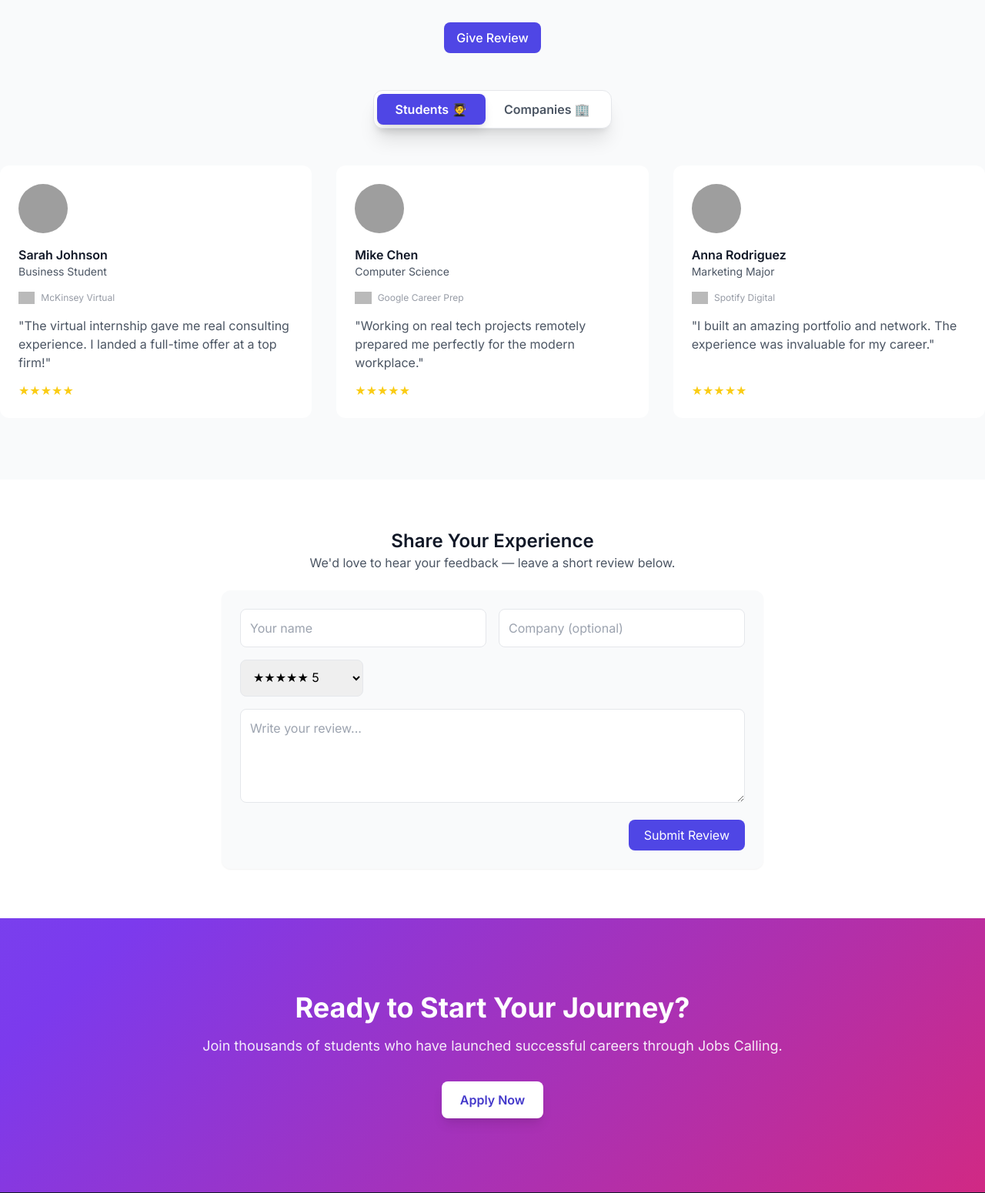
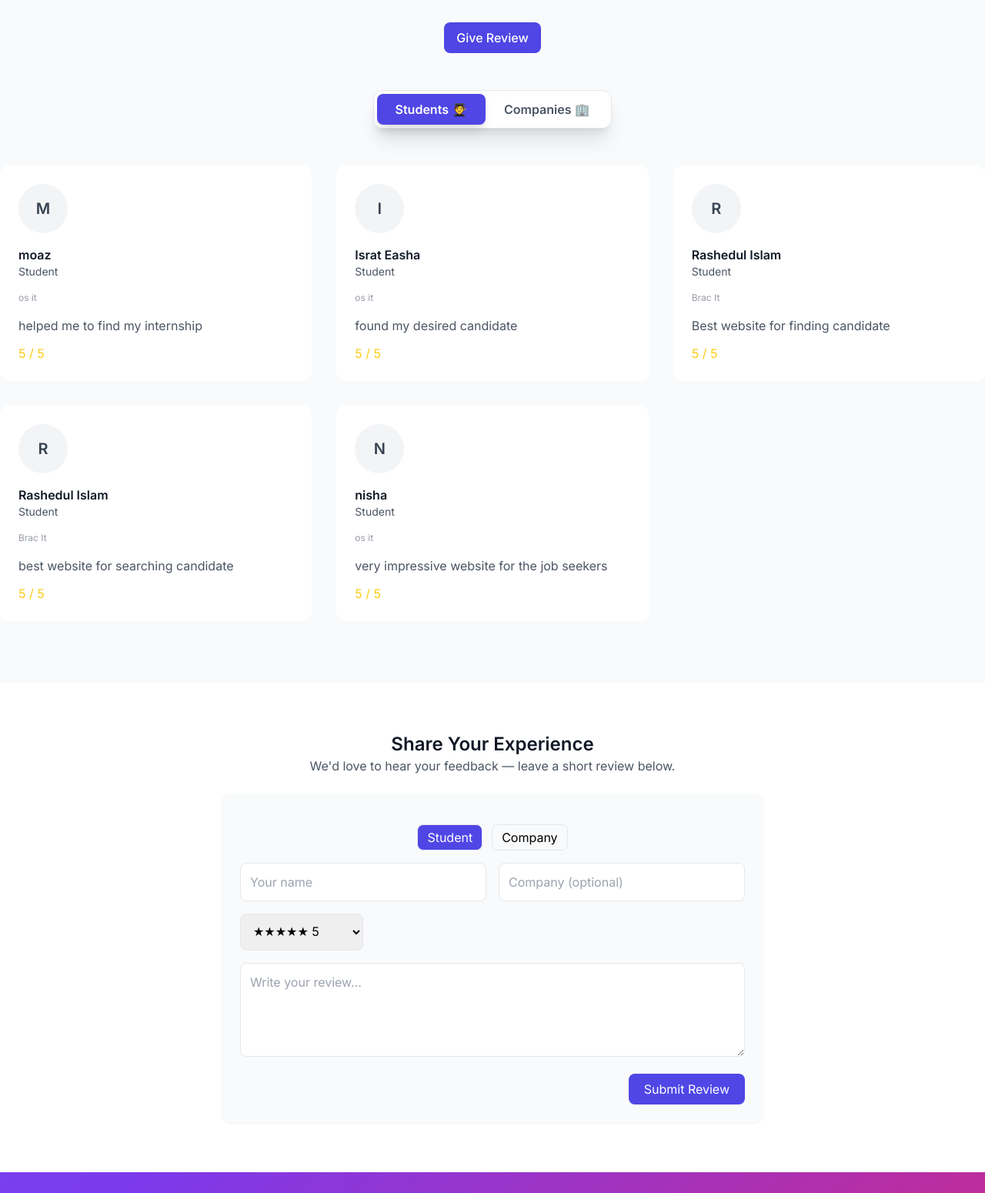
Before and after one commit to shafi275/Jobs_Calling, a Django app: page / in a window 1280 px wide. Shown: the part 2795-4345 px from the top of the page at 77% size. Run offline with Django 5.2, Linux system fonts and the light colour scheme; data comes from the database, SQL or seed files in the repository; both versions use the stored data as it was after the commit; some libraries are stand-ins or nearby versions; grey boxes are pictures that could not be loaded.

Commit message:
final project with all features

```diff
--- a/jobscalling/home/templates/landing.html
+++ b/jobscalling/home/templates/landing.html
@@ -272,65 +272,48 @@
         </div>
 
         <div id="student-content" class="grid grid-cols-1 md:grid-cols-3 gap-8 reveal testimonial-content active-content">
+          {% for r in student_reviews %}
             <div class="bg-white rounded-xl p-6 card-hover flex flex-col tilt">
-                <img src="https://images.unsplash.com/photo-1607746882042-944635dfe10e?ixlib=rb-4.0.3&auto=format&fit=crop&w=600&q=80" alt="Sarah Johnson" class="rounded-full w-16 h-16 object-cover mb-4">
-                <div class="font-semibold text-gray-900">Sarah Johnson</div>
-                <div class="text-gray-600 text-sm mb-4">Business Student</div>
-                <div class="flex items-center gap-2 mb-4 opacity-70">
-                    <img src="https://logo.clearbit.com/mckinsey.com" alt="Company" class="h-4">
-                    <span class="text-xs text-gray-500">McKinsey Virtual</span>
-                </div>
-                <p class="text-gray-600 flex-grow">"The virtual internship gave me real consulting experience. I landed a full-time offer at a top firm!"</p>
-                <div class="flex text-yellow-400 mt-3">★★★★★</div>
+              <div class="rounded-full w-16 h-16 object-cover mb-4 bg-gray-100 flex items-center justify-center text-xl font-semibold text-gray-700">{{ r.name|slice:":1"|upper }}</div>
+              <div class="font-semibold text-gray-900">{{ r.name }}</div>
+              <div class="text-gray-600 text-sm mb-4">Student</div>
+              <div class="flex items-center gap-2 mb-4 opacity-70">
+                {% if r.company %}
+                  <span class="text-xs text-gray-500">{{ r.company }}</span>
+                {% endif %}
+              </div>
+              <p class="text-gray-600 flex-grow">{{ r.review }}</p>
+              <div class="flex text-yellow-400 mt-3">{{ r.rating }} / 5</div>
             </div>
-            <div class="bg-white rounded-xl p-6 card-hover flex flex-col tilt">
-                <img src="https://images.unsplash.com/photo-1603415526960-f8f0a42e3f8f?ixlib=rb-4.0.3&auto=format&fit=crop&w=600&q=80" alt="Mike Chen" class="rounded-full w-16 h-16 object-cover mb-4">
-                <div class="font-semibold text-gray-900">Mike Chen</div>
-                <div class="text-gray-600 text-sm mb-4">Computer Science</div>
-                <div class="flex items-center gap-2 mb-4 opacity-70">
-                    <img src="https://logo.clearbit.com/google.com" alt="Company" class="h-4">
-                    <span class="text-xs text-gray-500">Google Career Prep</span>
-                </div>
-                <p class="text-gray-600 flex-grow">"Working on real tech projects remotely prepared me perfectly for the modern workplace."</p>
-                <div class="flex text-yellow-400 mt-3">★★★★★</div>
-            </div>
-            <div class="bg-white rounded-xl p-6 card-hover flex flex-col tilt">
-                <img src="https://images.unsplash.com/photo-1607746881983-4f3f90d0a7a7?ixlib=rb-4.0.3&auto=format&fit=crop&w=600&q=80" alt="Anna Rodriguez" class="rounded-full w-16 h-16 object-cover mb-4">
-                <div class="font-semibold text-gray-900">Anna Rodriguez</div>
-                <div class="text-gray-600 text-sm mb-4">Marketing Major</div>
-                <div class="flex items-center gap-2 mb-4 opacity-70">
-                    <img src="https://logo.clearbit.com/spotify.com" alt="Company" class="h-4">
-                    <span class="text-xs text-gray-500">Spotify Digital</span>
-                </div>
-                <p class="text-gray-600 flex-grow">"I built an amazing portfolio and network. The experience was invaluable for my career."</p>
-                <div class="flex text-yellow-400 mt-3">★★★★★</div>
-            </div>
+          {% empty %}
+            <div class="col-span-1 text-center text-gray-500">No student testimonials yet.</div>
+          {% endfor %}
         </div>
 
         <div id="company-content" class="grid grid-cols-1 md:grid-cols-3 gap-8 reveal testimonial-content" style="display: none;">
+          {% for r in company_reviews %}
             <div class="bg-white rounded-xl p-6 card-hover flex flex-col tilt">
-                <img src="https://logo.clearbit.com/microsoft.com" alt="Microsoft Logo" class="w-16 h-16 object-contain mb-4">
-                <div class="font-semibold text-gray-900">Sarah Lee</div>
-                <div class="text-gray-600 text-sm mb-4">HR Director, Microsoft</div>
-                <p class="text-gray-600 flex-grow">"Jobs Calling is our pipeline for pre-vetted, high-potential talent. It significantly cuts down our hiring time."</p>
-                <div class="flex text-yellow-400 mt-3">★★★★★</div>
+              <div class="w-16 h-16 object-contain mb-4 bg-gray-50 flex items-center justify-center text-lg font-semibold text-gray-700">{{ r.company|default:'Co'|slice:':1'|upper }}</div>
+              <div class="font-semibold text-gray-900">{{ r.name }}</div>
+              <div class="text-gray-600 text-sm mb-4">{{ r.company }}</div>
+              <p class="text-gray-600 flex-grow">{{ r.review }}</p>
+              <div class="flex text-yellow-400 mt-3">{{ r.rating }} / 5</div>
             </div>
-            <div class="bg-white rounded-xl p-6 card-hover flex flex-col tilt">
-                <img src="https://logo.clearbit.com/amazon.com" alt="Amazon Logo" class="w-16 h-16 object-contain mb-4">
-                <div class="font-semibold text-gray-900">David G.</div>
-                <div class="text-gray-600 text-sm mb-4">VP of Operations, Amazon</div>
-                <p class="text-gray-600 flex-grow">"The virtual program allowed us to evaluate skills on real-world tasks. The quality of hires has been exceptional."</p>
-                <div class="flex text-yellow-400 mt-3">★★★★★</div>
-            </div>
-            <div class="bg-white rounded-xl p-6 card-hover flex flex-col tilt">
-                <img src="https://logo.clearbit.com/salesforce.com" alt="Salesforce Logo" class="w-16 h-16 object-contain mb-4">
-                <div class="font-semibold text-gray-900">Maria P.</div>
-                <div class="text-gray-600 text-sm mb-4">Talent Acquisition, Salesforce</div>
-                <p class="text-gray-600 flex-grow">"We've scaled our remote internship program effortlessly. A truly seamless platform for finding future leaders."</p>
-                <div class="flex text-yellow-400 mt-3">★★★★★</div>
-            </div>
+          {% empty %}
+            <div class="col-span-1 text-center text-gray-500">No company testimonials yet.</div>
+          {% endfor %}
         </div>
     </div>
+    {# Messages block: show success/info messages (e.g., review submission ack) #}
+    {% if messages %}
+      <div class="max-w-7xl mx-auto px-4 sm:px-6 lg:px-8 mb-6">
+        {% for message in messages %}
+          <div class="rounded-lg p-3 text-sm {% if message.tags %}bg-green-50 border border-green-200 text-green-800{% else %}bg-gray-50 border border-gray-200 text-gray-800{% endif %}">
+            {{ message }}
+          </div>
+        {% endfor %}
+      </div>
+    {% endif %}
 </section>
 
 <!-- In-page Review Form (targeted by Give Review CTA) -->
@@ -340,7 +323,18 @@
       <h3 class="text-2xl font-semibold text-gray-900">Share Your Experience</h3>
       <p class="text-gray-600">We'd love to hear your feedback — leave a short review below.</p>
     </div>
-    <form id="reviewForm" class="space-y-4 bg-gray-50 p-6 rounded-xl shadow-sm">
+    <form id="reviewForm" class="space-y-4 bg-gray-50 p-6 rounded-xl shadow-sm" method="POST" action="{% url 'submit_review' %}">
+      {% csrf_token %}
+      <div class="flex gap-3 items-center justify-center mb-2">
+        <label class="inline-flex items-center gap-2">
+          <input type="radio" name="reviewer_type_radio" value="student" class="peer sr-only" id="reviewerRadioStudent" {% if user_reviewer_type == 'student' or not user_reviewer_type %}checked{% endif %}>
+          <span class="px-3 py-1 rounded-lg border cursor-pointer peer-checked:bg-indigo-600 peer-checked:text-white">Student</span>
+        </label>
+        <label class="inline-flex items-center gap-2">
+          <input type="radio" name="reviewer_type_radio" value="company" class="peer sr-only" id="reviewerRadioCompany" {% if user_reviewer_type == 'company' %}checked{% endif %}>
+          <span class="px-3 py-1 rounded-lg border cursor-pointer peer-checked:bg-indigo-600 peer-checked:text-white">Company</span>
+        </label>
+      </div>
       <div class="grid grid-cols-1 md:grid-cols-2 gap-4">
         <input type="text" id="reviewerName" name="name" placeholder="Your name" class="p-3 border rounded-lg w-full" required />
         <input type="text" id="reviewerCompany" name="company" placeholder="Company (optional)" class="p-3 border rounded-lg w-full" />
@@ -359,10 +353,11 @@
         <textarea id="reviewText" name="review" rows="4" placeholder="Write your review..." class="p-3 border rounded-lg w-full" required></textarea>
       </div>
       <div class="text-right">
+        <input type="hidden" name="reviewer_type" value="student" id="reviewerType">
         <button type="submit" class="bg-indigo-600 text-white px-5 py-2 rounded-lg">Submit Review</button>
       </div>
     </form>
-    <div id="reviewThanks" class="hidden mt-4 p-4 rounded-lg bg-green-50 border border-green-200 text-green-800">Thanks — your review was received (client-side demo).</div>
+    <div id="reviewThanks" class="hidden mt-4 p-4 rounded-lg bg-green-50 border border-green-200 text-green-800">Thanks — your review was received.</div>
   </div>
 </section>
 
@@ -522,19 +517,35 @@
             companyTab.classList.add('active', 'bg-indigo-600', 'text-white', 'shadow-lg');
         }
     };
-    // Review form handling (client-side demo)
-    const reviewForm = document.getElementById('reviewForm');
-    if (reviewForm) {
-      reviewForm.addEventListener('submit', function(e) {
-        e.preventDefault();
-        // show thank you message
-        document.getElementById('reviewThanks').classList.remove('hidden');
-        // clear form fields
-        reviewForm.reset();
-        // scroll to thanks message
-        document.getElementById('reviewThanks').scrollIntoView({ behavior: 'smooth' });
-      });
+    // Update reviewer type when switching testimonials tabs so the form reflects the selection
+    const reviewerTypeInput = document.getElementById('reviewerType');
+    const studentTabBtn = document.getElementById('student-tab');
+    const companyTabBtn = document.getElementById('company-tab');
+    const reviewerRadioStudent = document.getElementById('reviewerRadioStudent');
+    const reviewerRadioCompany = document.getElementById('reviewerRadioCompany');
+
+    // Ensure the hidden input mirrors the radio selection
+    function setReviewerType(val) {
+      if (reviewerTypeInput) reviewerTypeInput.value = val;
+      // also set the radio visually
+      if (reviewerRadioStudent && reviewerRadioCompany) {
+        reviewerRadioStudent.checked = (val === 'student');
+        reviewerRadioCompany.checked = (val === 'company');
+      }
     }
+
+    // Initialize using default or server-supplied value
+    {% if user_reviewer_type %}
+      setReviewerType('{{ user_reviewer_type }}');
+    {% else %}
+      setReviewerType('student');
+    {% endif %}
+
+    if (studentTabBtn) studentTabBtn.addEventListener('click', () => setReviewerType('student'));
+    if (companyTabBtn) companyTabBtn.addEventListener('click', () => setReviewerType('company'));
+    // clicking radio also updates hidden field
+    if (reviewerRadioStudent) reviewerRadioStudent.addEventListener('change', () => setReviewerType('student'));
+    if (reviewerRadioCompany) reviewerRadioCompany.addEventListener('change', () => setReviewerType('company'));
   </script>
 </body>
 </html>
--- a/jobscalling/home/urls.py
+++ b/jobscalling/home/urls.py
@@ -17,5 +17,9 @@ urlpatterns = [
     path('company/jobs/', views.company_job_list, name='company_job_list'),
     path('jobs/<int:pk>/', views.job_detail, name='job_detail'),
     path('jobs/<int:job_id>/apply/', views.apply_for_job, name='apply_job'),
+    path('submit-review/', views.submit_review, name='submit_review'),
+    path('company/jobs/<int:job_id>/applicants/', views.view_applicants, name='view_applicants'),
+    path('company/application/<int:application_id>/', views.application_detail, name='application_detail'),
+
 
 ]
--- a/jobscalling/home/views.py
+++ b/jobscalling/home/views.py
@@ -11,7 +11,7 @@ from django.core.paginator import Paginator, EmptyPage, PageNotAnInteger
 from django.db.models import Count
 
 # Import models and form
-from .models import CandidateProfile, CompanyProfile, JobPosting, JobApplication, CandidateResume
+from .models import CandidateProfile, CompanyProfile, JobPosting, JobApplication, CandidateResume, Review
 from .forms import JobPostingForm # Assumes you have created this form
 
 
@@ -149,7 +149,63 @@ def company_login(request):
 
 # Landing Page
 def landing_page(request):
-    return render(request, "landing.html")
+    # Prepare testimonials for landing page (students and companies)
+    student_reviews = Review.objects.filter(is_active=True, reviewer_type='student').order_by('-created_at')[:6]
+    company_reviews = Review.objects.filter(is_active=True, reviewer_type='company').order_by('-created_at')[:6]
+    # Detect if user is logged-in and their profile type to auto-set reviewer type
+    user_reviewer_type = None
+    try:
+        if request.user.is_authenticated:
+            if CandidateProfile.objects.filter(user=request.user).exists():
+                user_reviewer_type = 'student'
+            elif CompanyProfile.objects.filter(user=request.user).exists():
+                user_reviewer_type = 'company'
+    except Exception:
+        user_reviewer_type = None
+
+    context = {
+        'student_reviews': student_reviews,
+        'company_reviews': company_reviews,
+        'user_reviewer_type': user_reviewer_type,
+    }
+    return render(request, "landing.html", context)
+
+
+def submit_review(request):
+    # Accepts POST submissions from landing page review form (anonymous allowed)
+    if request.method == 'POST':
+        name = request.POST.get('name', '').strip() or 'Anonymous'
+        company = request.POST.get('company', '').strip() or None
+        rating = int(request.POST.get('rating', 5)) if request.POST.get('rating') else 5
+        review_text = request.POST.get('review', '').strip()
+        # If reviewer_type provided (optional) else default to 'student'
+        reviewer_type = request.POST.get('reviewer_type', 'student')
+        # sanitize reviewer type
+        if reviewer_type not in ('student', 'company'):
+            reviewer_type = 'student'
+
+        # If user is logged-in and wants to explicitly confirm their profile type, we still keep
+        # the posted value. However, we can log or enforce policy if desired.
+
+        if not review_text:
+            from django.contrib import messages
+            messages.error(request, 'Please provide a short review text before submitting.')
+            return redirect('landing_page')
+
+        # Create review; mark active True so it appears immediately in success stories
+        Review.objects.create(
+            name=name,
+            company=company,
+            rating=max(1, min(5, rating)),
+            review=review_text,
+            reviewer_type=reviewer_type,
+            is_active=True
+        )
+        from django.contrib import messages
+        messages.success(request, 'Thank you for your review! It is now shown on the site under Success Stories.')
+        return redirect('landing_page')
+    # Non-POST - redirect to landing
+    return redirect('landing_page')
 
 
 # Common Sign Up Page (choose Student/Company)
@@ -449,3 +505,49 @@ def apply_for_job(request, job_id):
 
     # If GET → show the form
     return render(request, 'ApplyJob.html', {'job': job})
+
+@login_required
+def view_applicants(request, job_id):
+    """
+    Show all applicants who applied for a specific job.
+    Only accessible by the company who posted the job.
+    """
+    try:
+        company_profile = CompanyProfile.objects.get(user=request.user)
+    except CompanyProfile.DoesNotExist:
+        messages.error(request, "You must be logged in as a company to view applicants.")
+        return redirect('home')
+
+    job = get_object_or_404(JobPosting, id=job_id, company=company_profile)
+    applicants = JobApplication.objects.filter(job=job).select_related('candidate')
+
+    context = {
+        'company': company_profile,
+        'job': job,
+        'applicants': applicants,
+    }
+    return render(request, 'view_applicants.html', context)
+
+@login_required
+def application_detail(request, application_id):
+    """
+    Show full details of a specific application.
+    Accessible only by the company who owns the job.
+    """
+    try:
+        company_profile = CompanyProfile.objects.get(user=request.user)
+    except CompanyProfile.DoesNotExist:
+        messages.error(request, "You must be logged in as a company to view application details.")
+        return redirect('home')
+
+    application = get_object_or_404(
+        JobApplication,
+        id=application_id,
+        job__company=company_profile
+    )
+
+    context = {
+        'application': application,
+        'job': application.job,
+    }
+    return render(request, 'application_detail.html', context)
```
Also changed, not shown: jobscalling/home/admin.py (+11 -0 lines), jobscalling/home/models.py (+22 -0 lines), jobscalling/home/templates/application_detail.html (added, +85 -0 lines), jobscalling/home/templates/view_applications.html (added, +80 -0 lines), jobscalling/db.sqlite3, jobscalling/home/migrations/0005_review.py (added), 2 other files.
